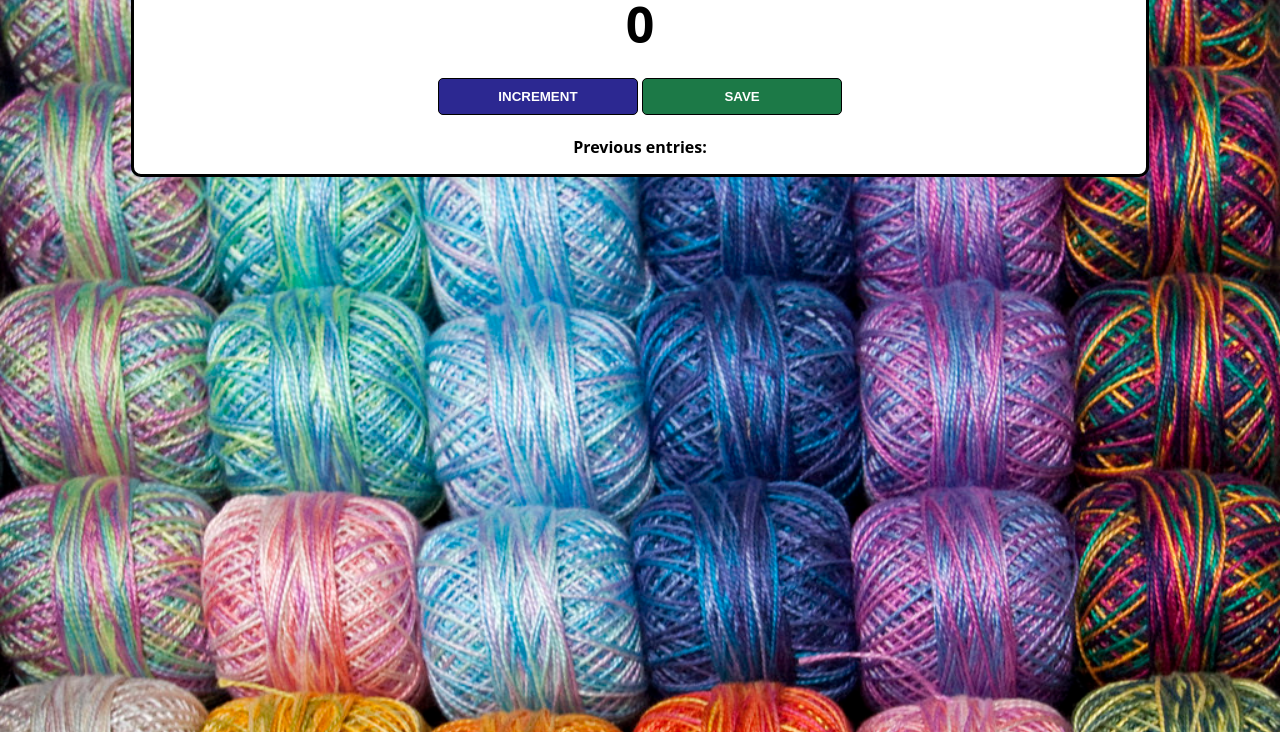
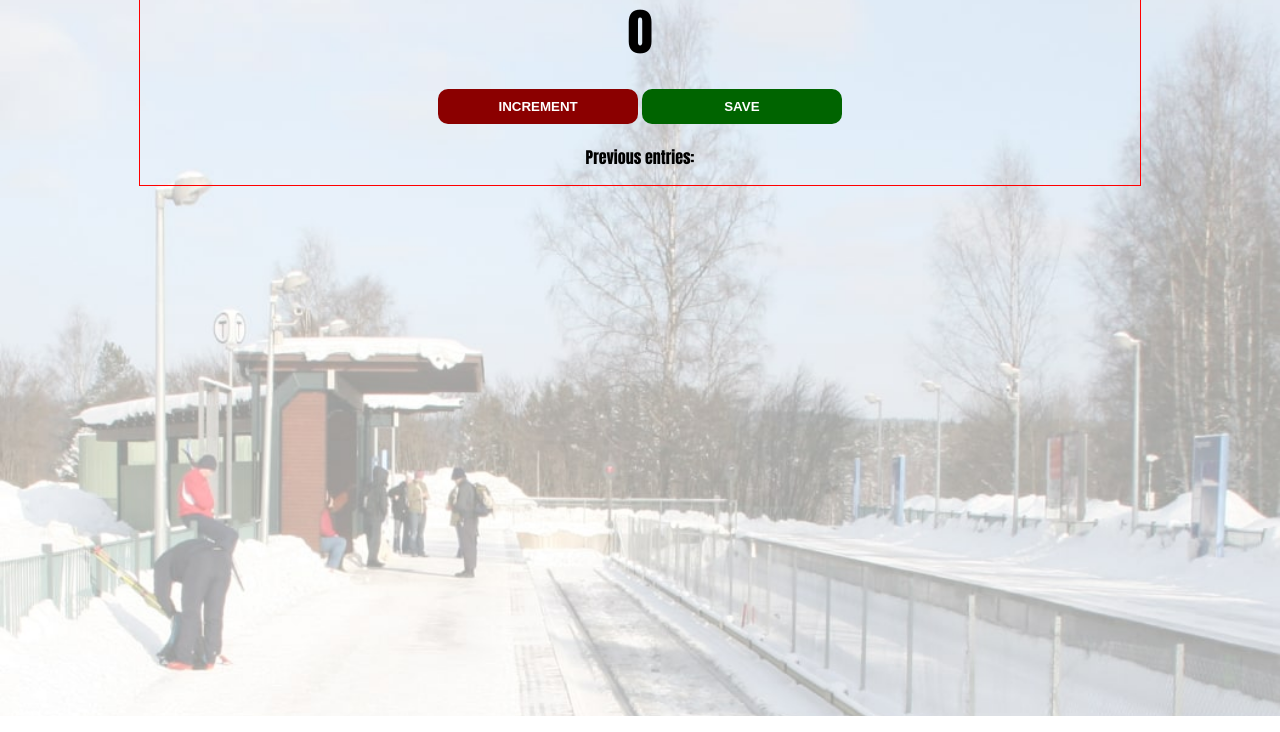
Before and after one commit to xscapefromme/scrimba-passenger-counter, a plain HTML site: page index.html in a window 1280 px wide. Shown: the part 84-816 px from the top of the page. Drawn offline with Linux system fonts and the light colour scheme.

Commit message:
Add files via upload

```diff
--- a/index.css
+++ b/index.css
@@ -1,17 +1,15 @@
 body {
-    background-image: url("yarn.jpeg");
+    background-image: url("station.jpg");
     background-size: cover;
-    font-family: 'Open Sans', 'Helvetica Neue', sans-serif;
+    font-family: Impact, Haettenschweiler, 'Arial Narrow Bold', sans-serif;
+    font-weight: bold;
     text-align: center;
-    height: 100vh;
 }
 
-.container {
-    background: white;
-    max-width: 80%;
-    margin: auto;
-    border: 3px solid black;
-    border-radius: 10px;
+.wrapper {
+    max-width: 1000px;
+    margin: 0 auto;
+    border: 1px solid red;
 }
 
 h1 {
@@ -26,24 +24,35 @@ h2 {
 }
 
 button {
-    border: 1px solid black;
+    border: none;
     padding-top: 10px;
     padding-bottom: 10px;
     color: white;
     font-weight: bold;
     width: 200px;
     margin-bottom: 5px;
-    border-radius: 5px;
+    border-radius: 10px;
 }
 
 #increment-btn {
-    background: #2C2891;
+    background: darkred;
 }
 
 #save-btn {
-    background: #1C7947;
+    background: darkgreen;
 }
 
-#save-el {
-    font-weight: bold;
+#increment-btn:hover {
+    opacity: 90%;
+    transform: scale(1.1);
+    margin-right: 10px;
+    box-shadow: 0px 0px 1px darkgreen;
 }
+
+
+#save-btn:hover {
+    opacity: 90%;
+    transform: scale(1.1);
+    margin-left: 10px;
+    box-shadow: 0px 0px 1px darkgreen;
+}
--- a/index.html
+++ b/index.html
@@ -3,15 +3,15 @@
         <link rel="stylesheet" href="index.css">
     </head>
     <body>
-        <div class="container">
-            <h1>Row Counter</h1>
-            <h2 id="count-el">0</h2>
-            <button id="increment-btn" onclick="increment()">INCREMENT</button>
-            <button id="save-btn" onclick="save()">SAVE</button>
-            <p id="save-el">Previous entries: </p>
-        </div>
+        <div class="wrapper">
+        <h1>People entered:</h1>
+        <h2 id="count-el">0</h2>
+        <button id="increment-btn" onclick="increment()">INCREMENT</button>
+        <button id="save-btn" onclick="save()">SAVE</button>
+        <p id="save-el">Previous entries: </p>
         <script src="index.js">
             nnerText
         </script>
+        </div>
     </body>
 </html>
```
